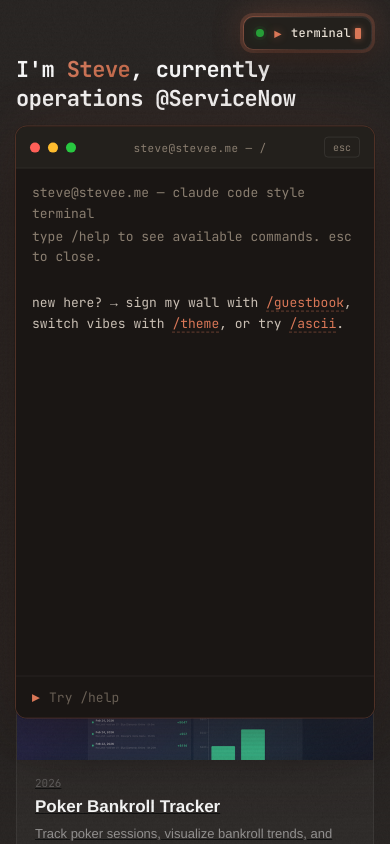
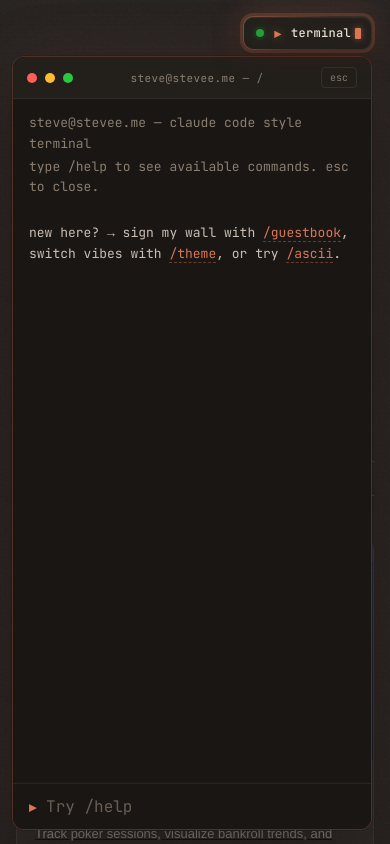
Before and after one commit to stevetng/new_site, a plain HTML site: page index.html in a window 390 px wide. Both pictures are taken after a click on the button "Open terminal". Drawn offline with nearby package versions, Linux system fonts and the light colour scheme; a script that the page names is missing.

Commit message:
terminal: fix mobile keyboard covering input + prevent iOS zoom on focus
- pin terminal to top on mobile with 100dvh so it resizes when the
  keyboard appears, keeping the input visible above it
- bump input font-size to 16px on mobile to stop Safari auto-zoom

```diff
--- a/styles.css
+++ b/styles.css
@@ -1824,8 +1824,20 @@
         height: 11px;
     }
     .cc-terminal {
-        width: calc(100vw - 24px);
-        height: 70vh;
-        max-height: calc(100vh - 100px);
-    }
-}
+        top: 56px;
+        left: 12px;
+        right: 12px;
+        width: auto;
+        height: calc(100vh - 72px);
+        height: calc(100dvh - 72px); /* dvh shrinks with the mobile keyboard */
+        max-height: none;
+        transform: scale(0.96);
+        transform-origin: top center;
+    }
+    .cc-terminal.open {
+        transform: scale(1);
+    }
+    .cc-terminal-input {
+        font-size: 16px; /* >=16px prevents iOS auto-zoom on focus */
+    }
+}
```
